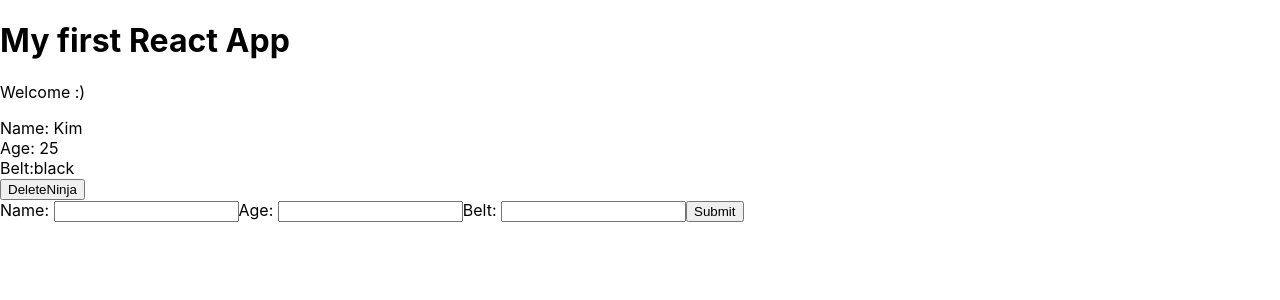
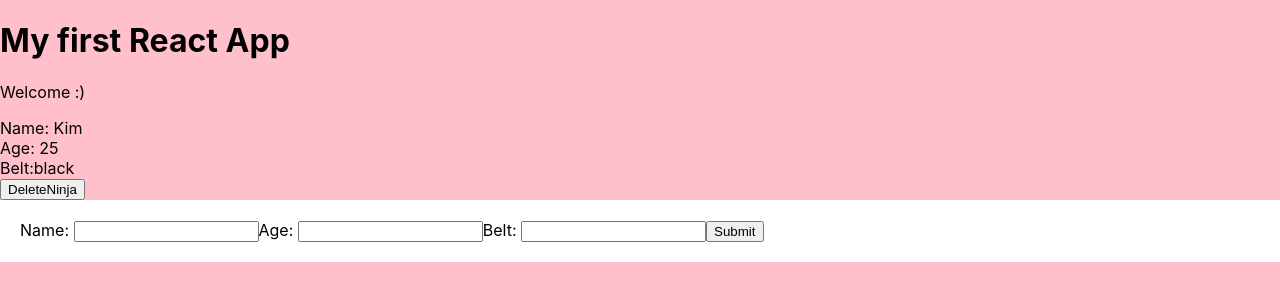
Before and after one commit to fjvbn2003/react_exercise, a React (Create React App) app in the folder my-app/: page / in a window 1280 px wide. Shown: the top 300 px of the page. Built offline with nearby package versions, Linux system fonts and the light colour scheme.

Commit message:
finished

```diff
--- /dev/null
+++ b/my-app/src/Ninjas.css
@@ -0,0 +1,7 @@
+body{
+    background: pink;
+}
+form{
+    background: #fff;
+    padding: 20px;
+}
--- a/my-app/src/Ninjas.js
+++ b/my-app/src/Ninjas.js
@@ -1,5 +1,5 @@
 import React from 'react';
-
+import './Ninjas.css'
 const Ninjas = ({ninjas, deleteNinja}) => {
         //console.log(this.props);
         // const ninjaList = ninjas.map(ninja => {
```
